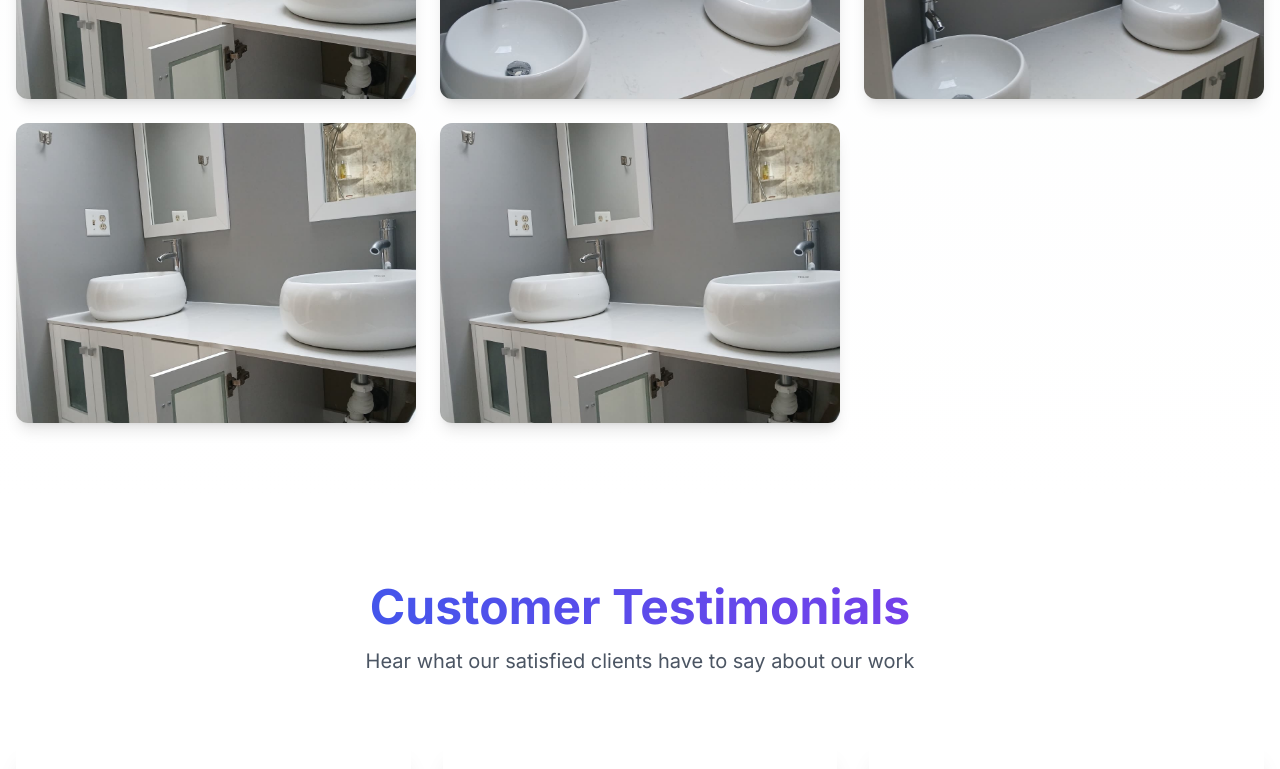
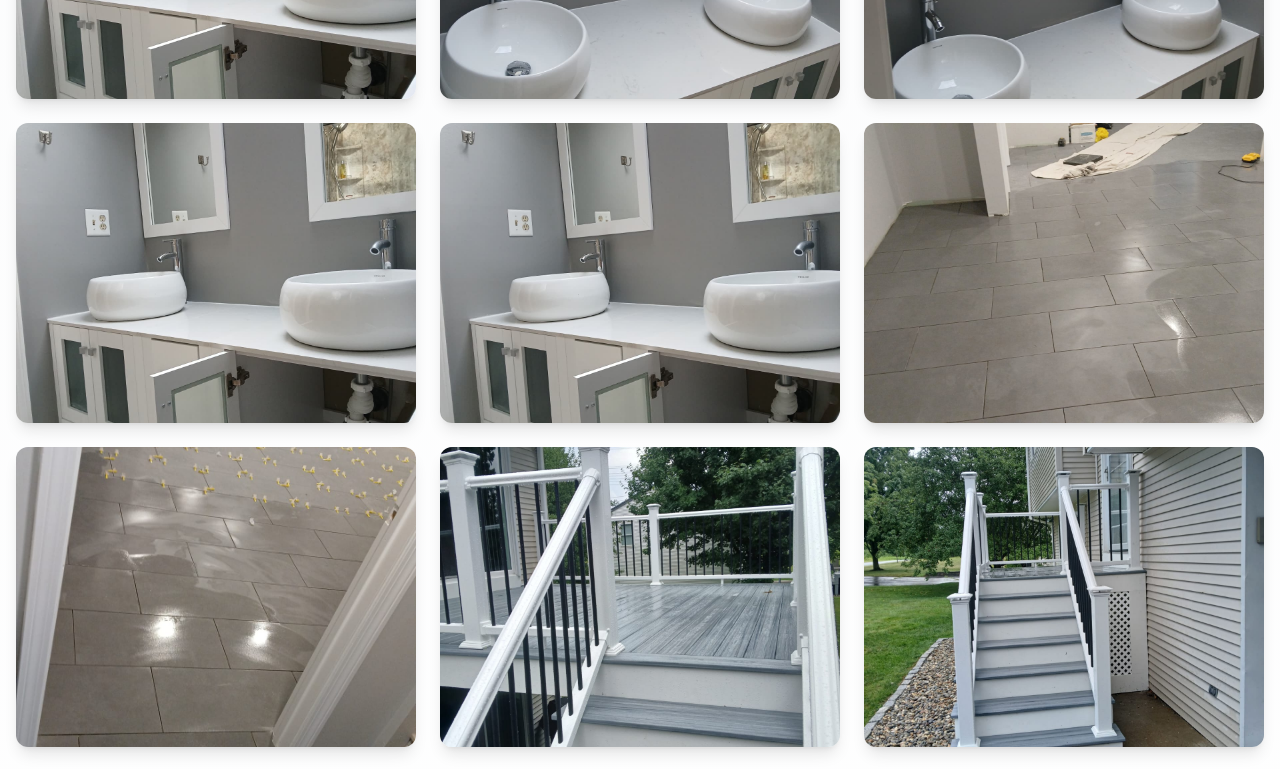
Before and after one commit to vanivelle/dw-company, a Next.js app: page / in a window 1280 px wide. Shown: the part 4780-5549 px from the top of the page. Built offline with nearby package versions, Linux system fonts and the light colour scheme.

Commit message:
Restore old photos (chao, escada, pintura) back to gallery

```diff
--- a/components/Gallery/ImageGallery.tsx
+++ b/components/Gallery/ImageGallery.tsx
@@ -29,6 +29,15 @@ const images: GalleryImage[] = [
   { id: 12, category: 'bathroom', image: '/images/projects/bathroom-remodel/bathroom-vanity-double-sink-4.jpg', title: 'Bathroom Vanity' },
   { id: 13, category: 'bathroom', image: '/images/projects/bathroom-remodel/bathroom-vanity-double-sink-5.jpg', title: 'Bathroom Vanity' },
   { id: 14, category: 'bathroom', image: '/images/projects/bathroom-remodel/bathroom-vanity-double-sink-6.jpg', title: 'Bathroom Vanity' },
+  { id: 15, category: 'floors', image: '/images/chao/WhatsApp Image 2026-02-12 at 00.00.54 (1).jpeg', title: 'Floor Installation' },
+  { id: 16, category: 'floors', image: '/images/chao/WhatsApp Image 2026-02-12 at 00.00.54.jpeg', title: 'Floor Installation' },
+  { id: 17, category: 'stairs', image: '/images/escada/WhatsApp Image 2026-02-11 at 23.59.08.jpeg', title: 'Custom Stairs' },
+  { id: 18, category: 'stairs', image: '/images/escada/WhatsApp Image 2026-02-11 at 23.59.20.jpeg', title: 'Custom Stairs' },
+  { id: 19, category: 'stairs', image: '/images/escada/WhatsApp Image 2026-02-11 at 23.59.21.jpeg', title: 'Custom Stairs' },
+  { id: 20, category: 'stairs', image: '/images/escada/WhatsApp Image 2026-02-11 at 23.59.22.jpeg', title: 'Custom Stairs' },
+  { id: 21, category: 'stairs', image: '/images/escada/WhatsApp Image 2026-02-12 at 00.00.54 (2).jpeg', title: 'Custom Stairs' },
+  { id: 22, category: 'painting', image: '/images/pintura/WhatsApp Image 2026-02-11 at 23.50.22.jpeg', title: 'Interior Painting' },
+  { id: 23, category: 'painting', image: '/images/pintura/WhatsApp Image 2026-02-12 at 00.00.46.jpeg', title: 'Interior Painting' },
 ]
 
 export function ImageGallery() {
```
